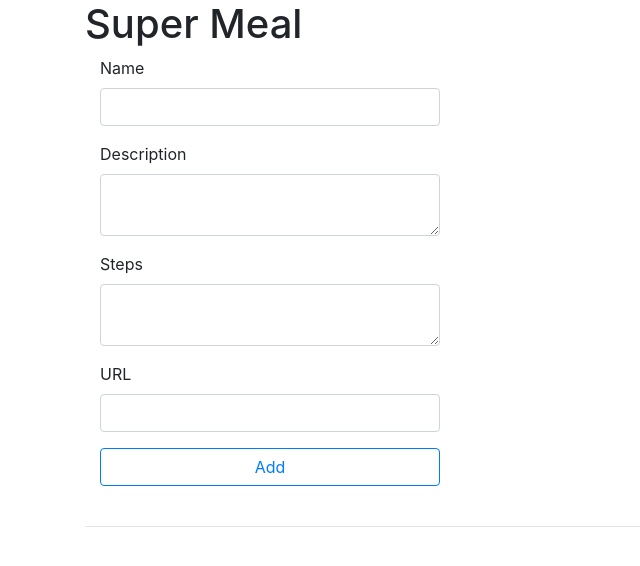
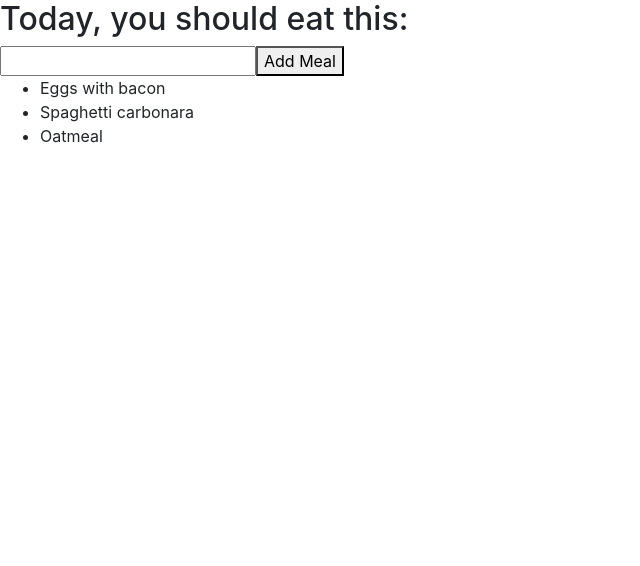
Before and after one commit to GroceriStar/react-only-intern-22, a React (Create React App) app: page / in a window 1280 px wide. Shown: the top 566 px of the page, without its empty margins (0-640 px from the left). Built offline with nearby package versions, Linux system fonts and the light colour scheme.

Commit message:
Add Part 7

```diff
--- a/src/App.js
+++ b/src/App.js
@@ -1,7 +1,7 @@
 import React, { Component } from 'react';
 import MonthChecker from './components/MonthChecker';
 import months from './data/months';
-import Meal from './components/Meal';
+import MealPlan from './components/MealPlan';
 
 class App extends Component {
     showCalendar() {
@@ -11,10 +11,11 @@ class App extends Component {
         }
         return calendar;
     }
+
     render() {
         return (
             <div>
-                <Meal />
+                <MealPlan />
             </div>
         );
     }
--- a/src/components/MealPlan.js
+++ b/src/components/MealPlan.js
@@ -4,11 +4,23 @@ import _ from 'lodash';
 class MealPlan extends Component {
     state =  {
         meal: '',
-        meals: ['Pizza']
+        meals: [],
+        showAddMealMessage: false
     };
 
     renderMeals() {
         return _.map(this.state.meals, meal => <li>{meal}</li>);
+    }
+
+    componentWillMount() {
+        this.setState({meals: ["Eggs with bacon", "Spaghetti carbonara", "Oatmeal"]});
+    }
+
+    componentDidUpdate(prevProps, prevState) {
+        if (prevState.meals.length < this.state.meals.length) {
+            this.setState({showAddMealMessage: true});
+            setTimeout(() => this.setState({showAddMealMessage: false}), 1000);
+        }
     }
 
     render() {
@@ -17,6 +29,7 @@ class MealPlan extends Component {
                 <h2>Today, you should eat this:</h2>
                 <input type="text" onChange={e => this.setState({meal: e.target.value})} value={this.state.meal}/>
                 <button onClick={() => this.setState({meals: [...this.state.meals, this.state.meal]})}>Add Meal</button>
+                    {this.state.showAddMealMessage ? <p>New meal added</p> : null}
                 <ul>
                     {this.renderMeals()}
                 </ul>
```
